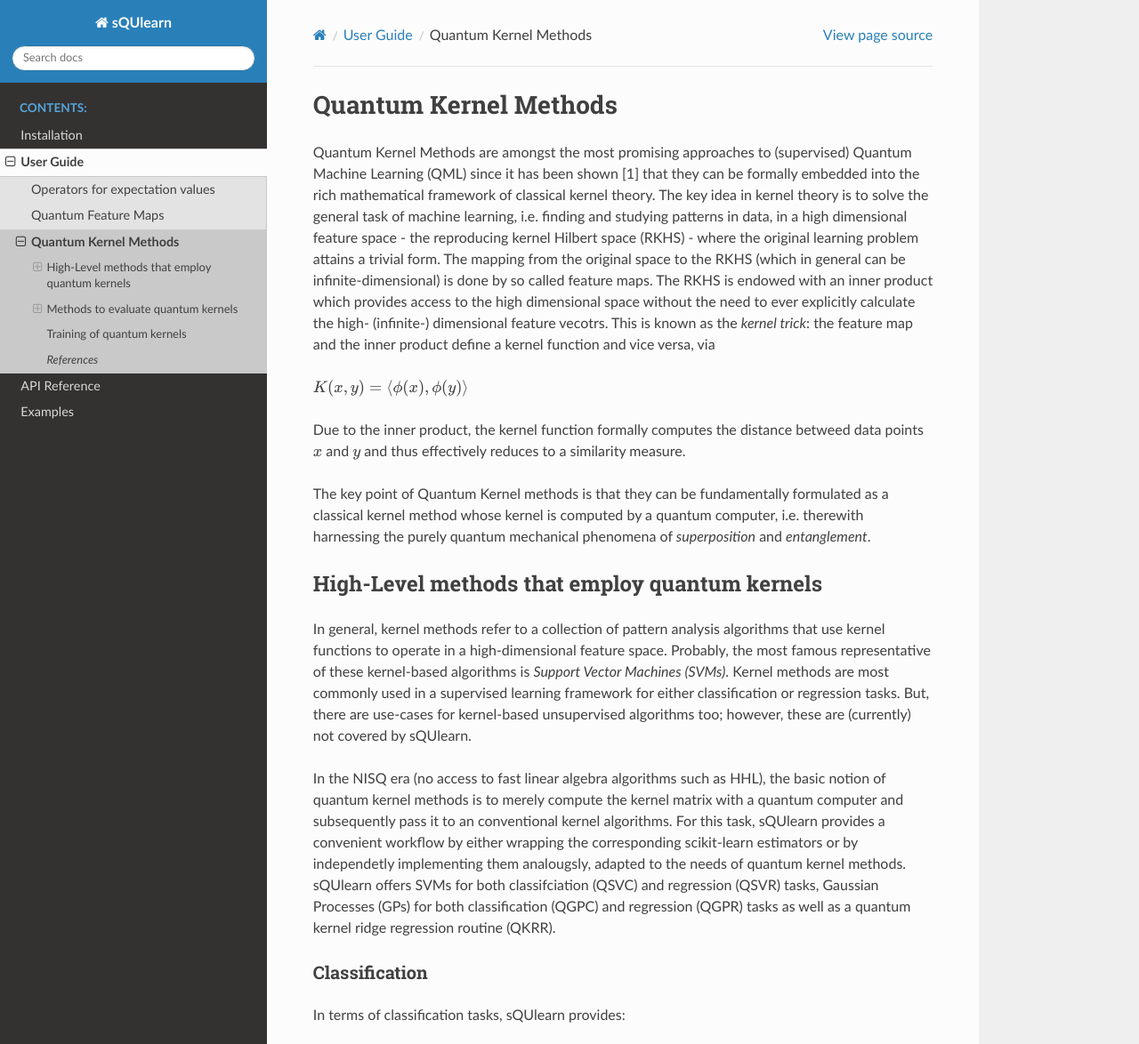
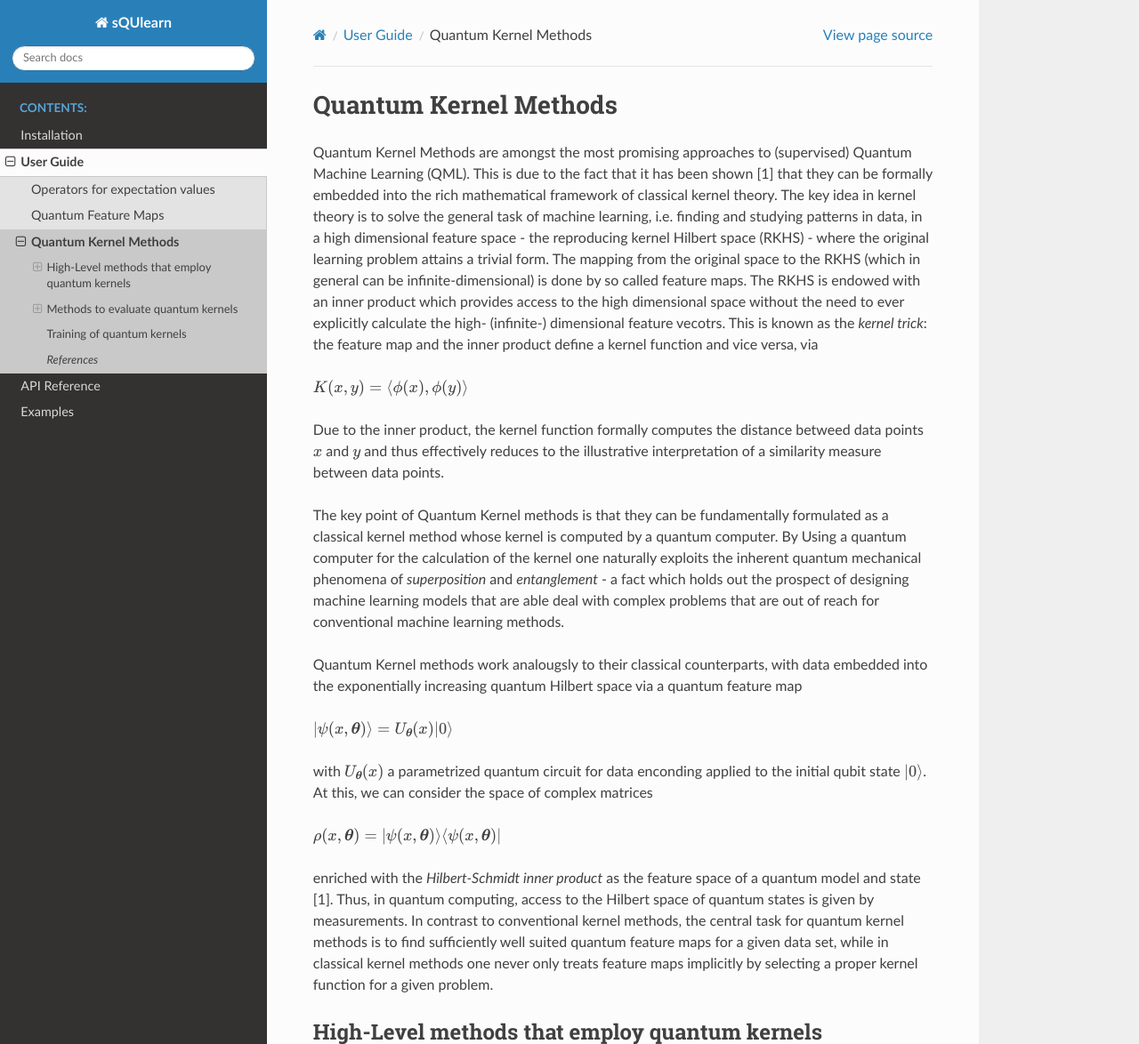
Before and after one commit to sQUlearn/squlearn, a Sphinx documentation site: the page built from docs/user_guide/kernel_methods.rst, in a window 1280 px wide and 1400 px high, cut to the strip 0-1174 px from the top of the window. Shown: the whole strip at 89% size. Built offline with Sphinx 7.4.7 and the Read the Docs theme 2.0.0, drawn with Linux system fonts in a browser that asks for light colours; some of the changed text lies outside the part shown.

Commit message:
second version of quantum kernel user guide

```diff
--- a/docs/user_guide/kernel_methods.rst
+++ b/docs/user_guide/kernel_methods.rst
@@ -7,24 +7,47 @@
 ######################
 
 Quantum Kernel Methods are amongst the most promising approaches to (supervised) Quantum Machine
-Learning (QML) since it has been shown [1] that they can be formally embedded into the rich
-mathematical framework of classical kernel theory. The key idea in kernel theory is to solve the
-general task of machine learning, i.e. finding and studying patterns in data, in a high dimensional
-feature space - the reproducing kernel Hilbert space (RKHS) - where the original learning problem
-attains a trivial form. The mapping from the original space to the RKHS (which in general can be
-infinite-dimensional) is done by so called feature maps. The RKHS is endowed with an inner product
-which provides access to the high dimensional space without the need to ever explicitly calculate
-the high- (infinite-) dimensional feature vecotrs. This is known as the *kernel trick*: the feature
-map and the inner product define a kernel function and vice versa, via
+Learning (QML). This is due to the fact that it has been shown [1] that they can be formally
+embedded into the rich mathematical framework of classical kernel theory. The key idea in kernel
+theory is to solve the general task of machine learning, i.e. finding and studying patterns in data,
+in a high dimensional feature space - the reproducing kernel Hilbert space (RKHS) - where the
+original learning problem attains a trivial form. The mapping from the original space to the RKHS
+(which in general can be infinite-dimensional) is done by so called feature maps. The RKHS is
+endowed with an inner product which provides access to the high dimensional space without the need
+to ever explicitly calculate the high- (infinite-) dimensional feature vecotrs. This is known as
+the *kernel trick*: the feature map and the inner product define a kernel function and vice versa,
+via
 
 :math:`K(x,y) = \Braket{\phi(x), \phi(y)}`
 
 Due to the inner product, the kernel function formally computes the distance betweed data points
-:math:`x` and :math:`y` and thus effectively reduces to a similarity measure.
+:math:`x` and :math:`y` and thus effectively reduces to the illustrative interpretation of a
+similarity measure between data points.
 
 The key point of Quantum Kernel methods is that they can be fundamentally formulated as a classical
-kernel method whose kernel is computed by a quantum computer, i.e. therewith harnessing the purely
-quantum mechanical phenomena of *superposition* and *entanglement*.
+kernel method whose kernel is computed by a quantum computer. By Using a quantum computer for the
+calculation of the kernel one naturally exploits the inherent quantum mechanical phenomena of
+*superposition* and *entanglement* - a fact which holds out the prospect of designing machine
+learning models that are able deal with complex problems that are out of reach for conventional
+machine learning methods.
+
+Quantum Kernel methods work analougsly to their classical counterparts, with data embedded into
+the exponentially increasing quantum Hilbert space via a quantum feature map
+
+:math:`\ket{\psi(x,\boldsymbol{\theta})} = U_{\boldsymbol{\theta}}(x)\ket{0}`
+
+with :math:`U_{\boldsymbol{\theta}}(x)` a parametrized quantum circuit for data enconding applied
+to the initial qubit state :math:`\ket{0}`. At this, we can consider the space of complex matrices
+
+:math:`\rho(x,\boldsymbol{\theta})=\ket{\psi(x,\boldsymbol{\theta})}\bra{\psi(x,\boldsymbol{\theta})}`
+
+enriched with the *Hilbert-Schmidt inner product* as the feature space of a quantum model and
+state [1]. Thus, in quantum computing, access to the Hilbert space of quantum states is given by
+measurements. In contrast to conventional kernel methods, the central task for quantum kernel
+methods is to find sufficiently well suited quantum feature maps for a given data set, while in
+classical kernel methods one never only treats feature maps implicitly by selecting a proper
+kernel function for a given problem.
+
 
 .. currentmodule:: squlearn.kernel.ml
 
@@ -78,21 +101,32 @@
 
 Methods to evaluate quantum kernels
 -----------------------------------
-The sQUlearn library provides two methods to evaluate quantum kernels, which also represent the
+sQUlearn provides two methods to evaluate quantum kernels, which also represent the
 standard approaches to quantum kernel methods in the literature.
 
-both rely on encoding data using a quantum feautre map, which in addition can contain trainable
-parameters for defining parameterized quantum kernels, which later can be adjusted to optimally
-align to a given data set.
+Central to both approaches is the embedding of data into the quantum Hilbert space by using
+quantum feature maps, which are nothing but parameterized quantum circuits. At this, the
+parametrization is optional, but can be used for optimally adjusting a resulting quantum kernel
+to a given data set.
 
 .. currentmodule:: squlearn.kernel.matrix
 
 Fidelity Quantum Kernel (FQK) via :class:`FidelityKernel`
 #########################################################
 
-bla bla
+The straightforward and natural way to the definition of a quantum kernel [1-4], is to use the
+*native geometry of the quantum state space* which is inherent in the *Hilbert-Schmidt inner product*,
+i.e.
 
-:math:`k^Q(x,x^\prime)=\left|\Braket{\psi(x,\boldsymbol{\theta})|\psi(x^\prime, \boldsymbol{\theta})}\right|^2`
+:math:`k^Q(x,x^\prime)=\mathrm{tr}[\rho(x,\boldsymbol{\theta})\rho(x^\prime,\boldsymbol{\theta})]`
+
+which, for pure states, reduces to
+
+:math:`k^Q(x,x^\prime)=\left|\Braket{\psi(x,\boldsymbol{\theta})|\psi(x^\prime, \boldsymbol{\theta})}\right|^2`,
+
+i.e. a *fidelity-type metric*. From this, it immediately follows that evaluating the FQK scales
+quadratically in the dataset size. Therefore, the applicability of FQKs is naturally restricted to small dataset
+instances.
 
 In sQUlearn a FQK (instance) can be defined as shown by the following example:
 
@@ -107,15 +141,24 @@
         executor=Executor('statevector_simulator')
     )
 
+**Add regularization example, as well as comment on mit_depol_noise**
 
 Projected Quantum Kernel (PQK) via :class:`ProjectedQuantumKernel`
 ##################################################################
 
-bla bla
+Several works show that with increasing problem size, the FQK approach suffers from
+*exponential concentration* leading to quantum models that suffer from untrainability.
+To circumvent this problem, Ref. [4] introduced a family of *projected quantum kernels*
+as a solution. These work by projecting the quantum states to an approximate classical
+representation by using, e.g., reduced physical observables.
+
+The default PQK implementation of sQUlearn is one of the simplest forms of PQKs. They work by
+measuring the one-particle reduced density matrix (1-RDM) on all qubits for the encoded state
+and define the kernel as (RBF-inspired)
 
 :math:`k^{PQ}(x,x^\prime)=\exp\left(-\gamma\sum_k\sum_{P\in\lbrace X,Y,Z\rbrace}\left[\mathrm{tr}(P\rho(x,\boldsymbol{\theta})_k) - \mathrm{tr}(P\rho(x^\prime,\boldsymbol{\theta})_k)\right]^2\right)`
 
-where :math:`\rho(x,\boldsymbol{\theta})_k` refers to one-particle reduced density matrix (1-RDM),
+where :math:`\rho(x,\boldsymbol{\theta})_k` refers to the 1-RDM,
 which is the partial trace of the quantum state
 :math:`\rho(x,\boldsymbol{\theta})=\ket{\psi(x,\boldsymbol{\theta})}\bra{\psi(x,\boldsymbol{\theta})}`
 over all qubits except for the :math:`k`-th qubit. After some lines of algebra, it can be seen that
@@ -153,14 +196,23 @@
 respective examples in :class:`ProjectedQuantumKernel` or the "Operators for expectation values"
 user guide.
 
+**Add PQK regularization example**
+
 Training of quantum kernels
 ---------------------------
 
-assuming you have some data set which you previously split into training and test data.
+As mentioned above, the definition of quantum kernels (both FQK and PQK) relies quantum feature maps
+that are represented through parametrized quantum circuits (PQC). This results in quantum kernels
+that contain trainable parameters to obtimally adjust to a given learning problem. The trainable
+parameters are obtained from classical optimization loops which attempt to minimize a given loss
+function.
 
+sQUlearn implements the kernel target alignment procedure as well as the Negative-Log-Likelihood.
+At the same time it provides several optimizers such as :code:`Adam` and :code:`SLSQP`; cf.
+:class:`squlearn.kernel.optimization.kernel_optimizer.KernelOptimizer` for details.
 
-
-bla bla
+The following examples assume that you have some data set available which you previously split into
+training and test data and shows how to optimize kernels.
 
 **Example - Kernel Target Alignment**
 
@@ -192,7 +244,7 @@
         # assign optimal kta parameters to kernel
         pqk_instance.assign_parameters(opt_kta_params)
 
-bla bla
+*Note:* The same workflow has to be used for FQKs!
 
 **Example - Negative-Log-Likelihood**
 
@@ -224,7 +276,7 @@
     # assign optimal nll parameters to kernel
     pqk_instance.assign_parameters(opt_nll_params)
 
-bla bla
+*Note:* The same workflow has to be used for FQKs!
 
 *References*
 ------------
```
Also changed, not shown: other parts of docs/user_guide/kernel_methods.rst (+2 -2 lines).
